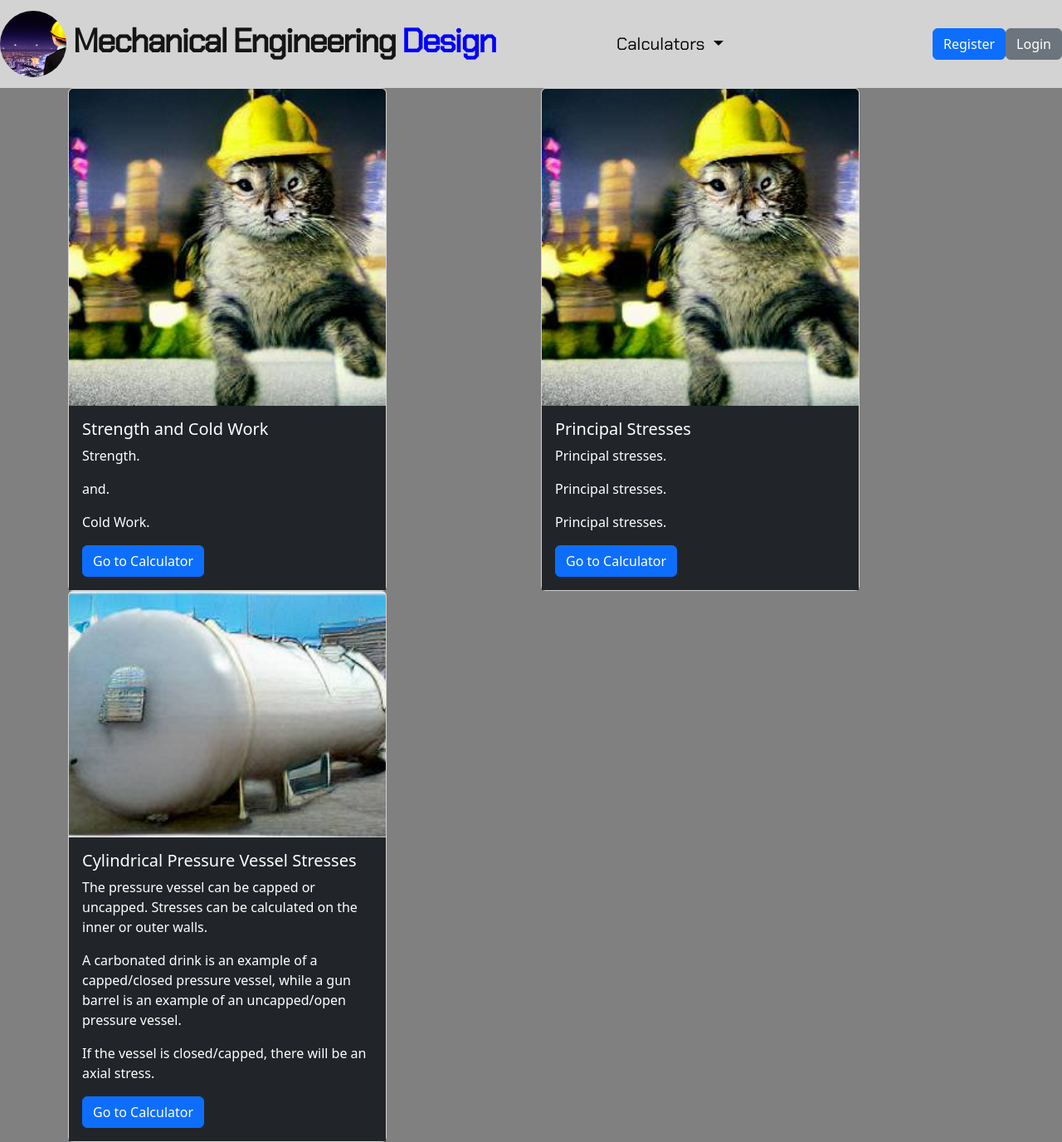
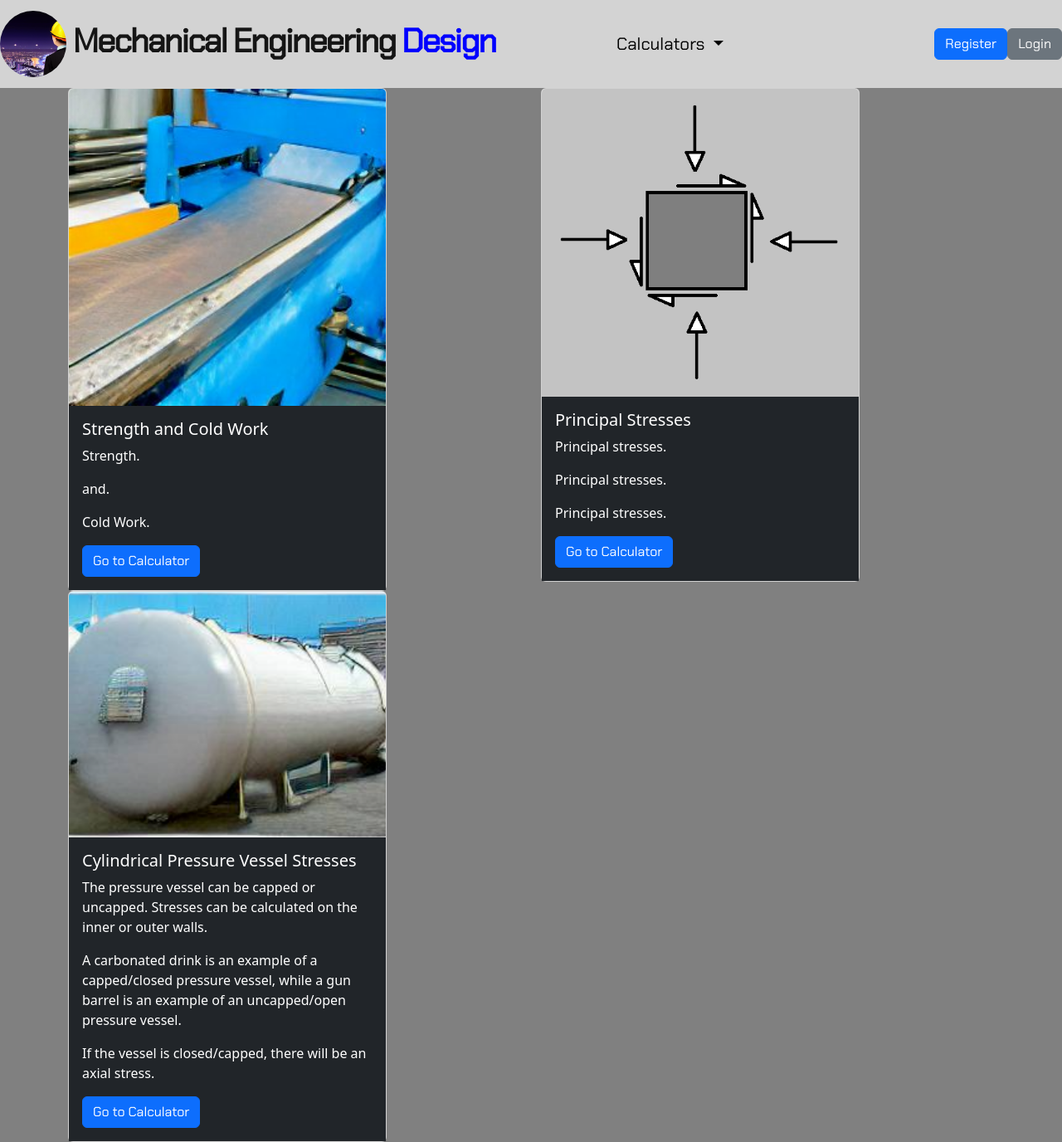
Before and after one commit to pjf342/MechanicalEngineeringDesign, a Django app: page / in a window 1280 px wide. Shown: the whole page at 83% size. Run offline with Django 4.2, Linux system fonts and the light colour scheme.

Commit message:
changed card images and base/home fonts

```diff
--- a/pages/templates/base.html
+++ b/pages/templates/base.html
@@ -19,14 +19,14 @@
           Calculators
         </a>
         <ul class="dropdown-menu"  aria-labelledby="dropdownMenuLink">
-          <li><a class="dropdown-item" style="padding:1.2em;" href="{% url 'scw' %}">Strength and Cold Working</a></li>
-          <li><a class="dropdown-item" style="padding:1.2em;" href="{% url 'ps' %}">Principal Stresses</a></li>
-          <li><a class="dropdown-item" style="padding:1.2em;" href="{% url 'pv' %}">Cylindrical Pressure Vessel Stress</a></li>
+          <li><a class="dropdown-item" style="padding:1.2em;font-family:'Chakra Petch';" href="{% url 'scw' %}">Strength and Cold Working</a></li>
+          <li><a class="dropdown-item" style="padding:1.2em;font-family:'Chakra Petch';" href="{% url 'ps' %}">Principal Stresses</a></li>
+          <li><a class="dropdown-item" style="padding:1.2em;font-family:'Chakra Petch';" href="{% url 'pv' %}">Cylindrical Pressure Vessel Stress</a></li>
         </ul>
       </div>
           </div>
-    <a href="{% url 'register' %}" class="btn btn-primary" tabindex="-1" role="button" aria-disabled="true">Register</a>
-    <a href="{% url 'login' %}" class="btn btn-secondary" tabindex="-1" role="button" aria-disabled="true">Login</a>
+    <a href="{% url 'register' %}" class="btn btn-primary" tabindex="-1" role="button" aria-disabled="true" style="font-family:'Chakra Petch';">Register</a>
+    <a href="{% url 'login' %}" class="btn btn-secondary" tabindex="-1" role="button" aria-disabled="true" style="font-family:'Chakra Petch';">Login</a>
 
   </nav>
   {% block content %}
--- a/pages/templates/home.html
+++ b/pages/templates/home.html
@@ -8,26 +8,26 @@
 
     <div class="col" id="col1-1">
       <div id="scw-card" class="card" style="width: 24rem;">
-        <img src="{% static 'placeholder_ai_cat.png' %}" class="card-img-top" alt="ai_cat">
+        <img src="{% static 'CWimg.png' %}" class="card-img-top" alt="aigen_cw">
         <div class="card-body text-bg-dark">
           <h5 class="card-title">Strength and Cold Work</h5>
           <p class="card-text">Strength.</p>
           <p class="card-text">and.</p>
           <p class="card-text">Cold Work.</p>
-          <a href="{% url 'scw' %}" class="btn btn-primary">Go to Calculator</a>
+          <a href="{% url 'scw' %}" class="btn btn-primary" style="font-family:'Chakra Petch';">Go to Calculator</a>
         </div>
       </div>
     </div>
 
     <div class="col" id="col1-2">
       <div id="ps-card" class="card" style="width: 24rem;">
-        <img src="{% static 'placeholder_ai_cat.png' %}" class="card-img-top" alt="ai_cat">
+        <img src="{% static 'PScube_light.png' %}" class="card-img-top" alt="paint_cube">
         <div class="card-body text-bg-dark">
           <h5 class="card-title">Principal Stresses</h5>
           <p class="card-text">Principal stresses.</p>
           <p class="card-text">Principal stresses.</p>
           <p class="card-text">Principal stresses.</p>
-          <a href="{% url 'ps' %}" class="btn btn-primary">Go to Calculator</a>
+          <a href="{% url 'ps' %}" class="btn btn-primary" style="font-family:'Chakra Petch';">Go to Calculator</a>
         </div>
       </div>
     </div>
@@ -44,7 +44,7 @@
           <p class="card-text">A carbonated drink is an example of a capped/closed pressure vessel, while a gun barrel is an
             example of an uncapped/open pressure vessel.</p>
           <p class="card-text">If the vessel is closed/capped, there will be an axial stress.</p>
-          <a href="{% url 'pv' %}" class="btn btn-primary">Go to Calculator</a>
+          <a href="{% url 'pv' %}" class="btn btn-primary" style="font-family:'Chakra Petch';">Go to Calculator</a>
         </div>
       </div>
     </div>
```
